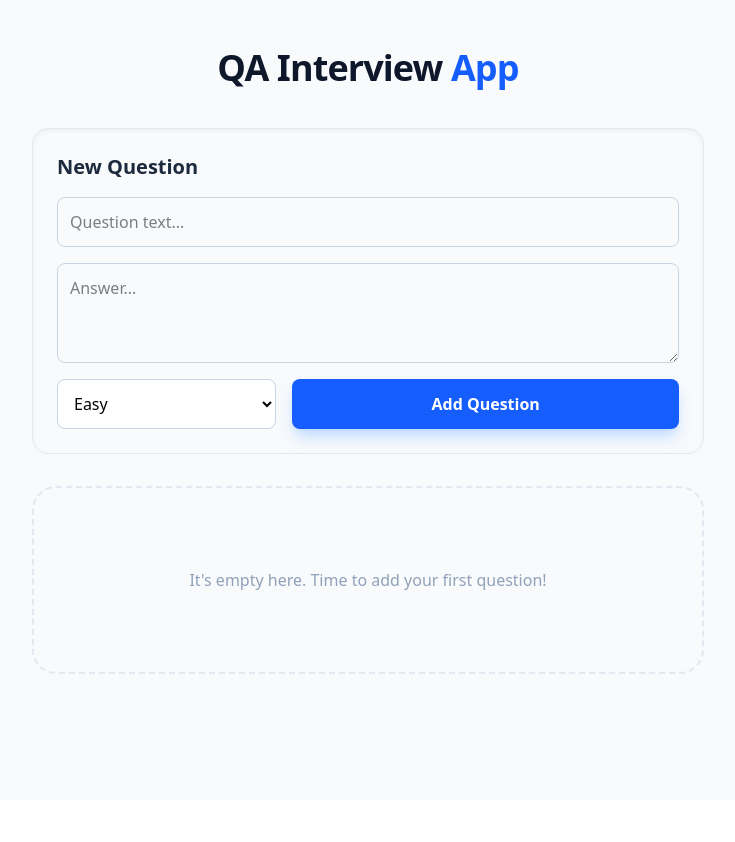
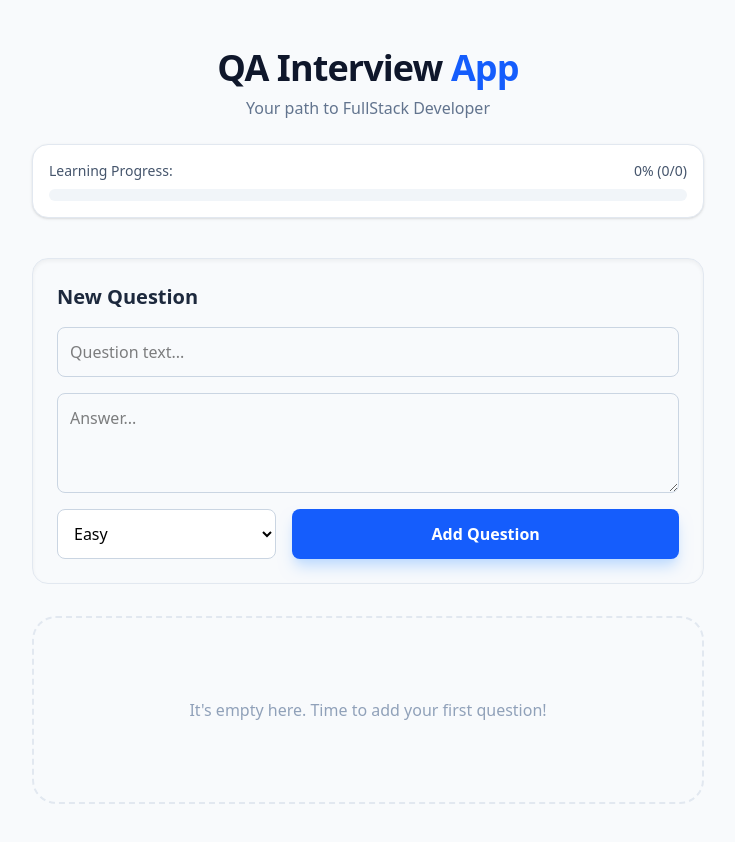
Before and after one commit to ileegant/interview-app, a React (Vite) app: page / in a window 1280 px wide. Shown: the top 842 px of the page, without its empty margins (272-1007 px from the left). Before the commit the page ends 800 px from the top, so only its background shows below. Built offline with nearby package versions, Linux system fonts and the light colour scheme.

Commit message:
feat: add progress bar on the App page

```diff
--- a/src/App.tsx
+++ b/src/App.tsx
@@ -10,6 +10,11 @@ function App() {
     const saved = localStorage.getItem(LS_KEY);
     return saved ? JSON.parse(saved) : [];
   });
+
+  const learnedCount = questions.filter((q) => q.isLearned).length;
+  const totalCount = questions.length;
+  const progress =
+    totalCount > 0 ? Math.round((learnedCount / totalCount) * 100) : 0;
 
   useEffect(() => {
     localStorage.setItem(LS_KEY, JSON.stringify(questions));
@@ -38,6 +43,24 @@ function App() {
           <h1 className="text-4xl font-extrabold text-slate-900 tracking-tight mb-2">
             QA Interview <span className="text-blue-600">App</span>
           </h1>
+          <p className="text-slate-500 mb-6">
+            Your path to FullStack Developer
+          </p>
+
+          <div className="bg-white p-4 rounded-2xl shadow-sm border border-slate-200">
+            <div className="flex justify-between mb-2 text-sm font-medium text-slate-600">
+              <span>Learning Progress:</span>
+              <span>
+                {progress}% ({learnedCount}/{totalCount})
+              </span>
+            </div>
+            <div className="w-full bg-slate-100 rounded-full h-3 overflow-hidden">
+              <div
+                className="bg-blue-600 h-full transition-all duration-500 ease-out"
+                style={{ width: `${progress}%` }}
+              />
+            </div>
+          </div>
         </div>
 
         <AddQuestionForm onAdd={handleAddQuestion} />
```
